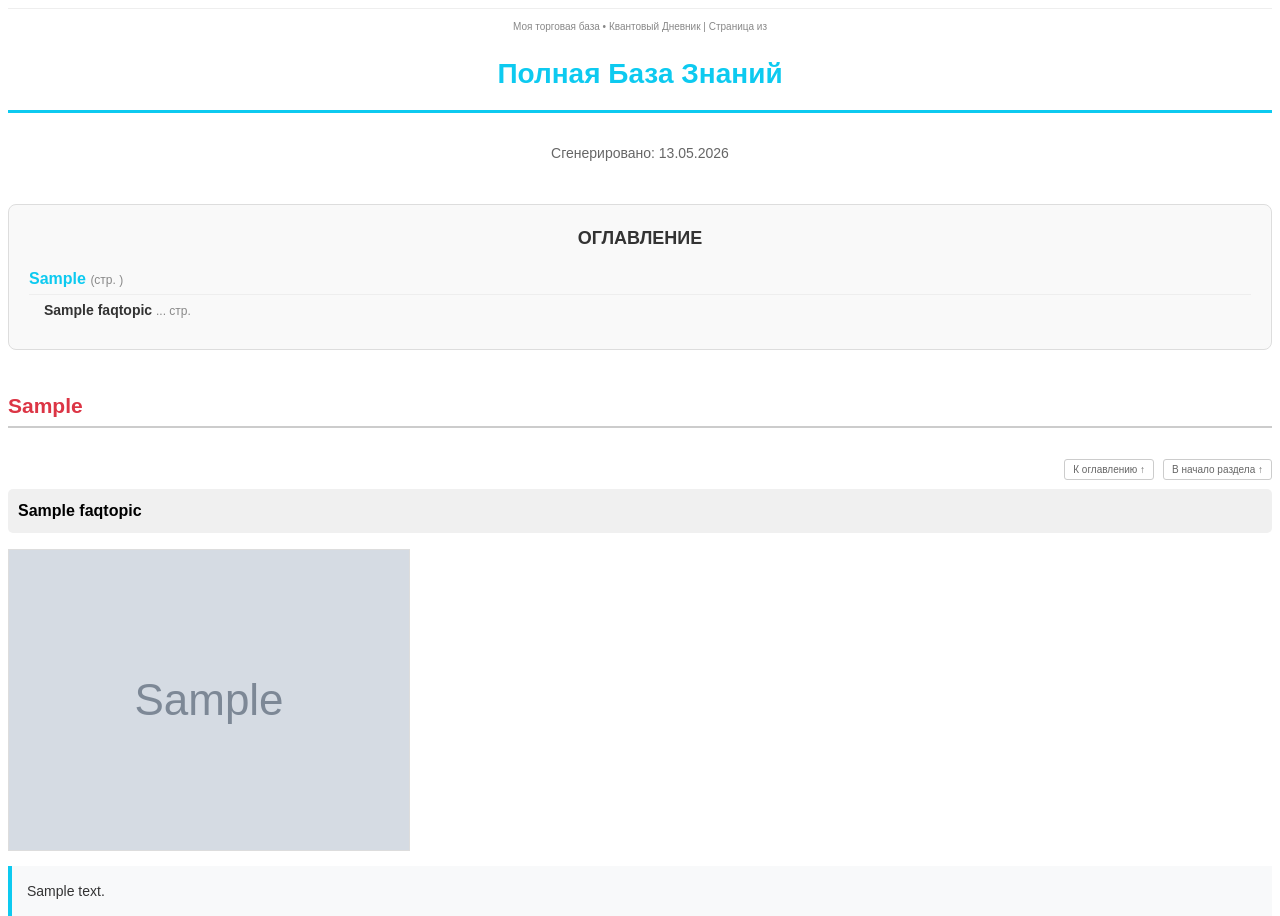
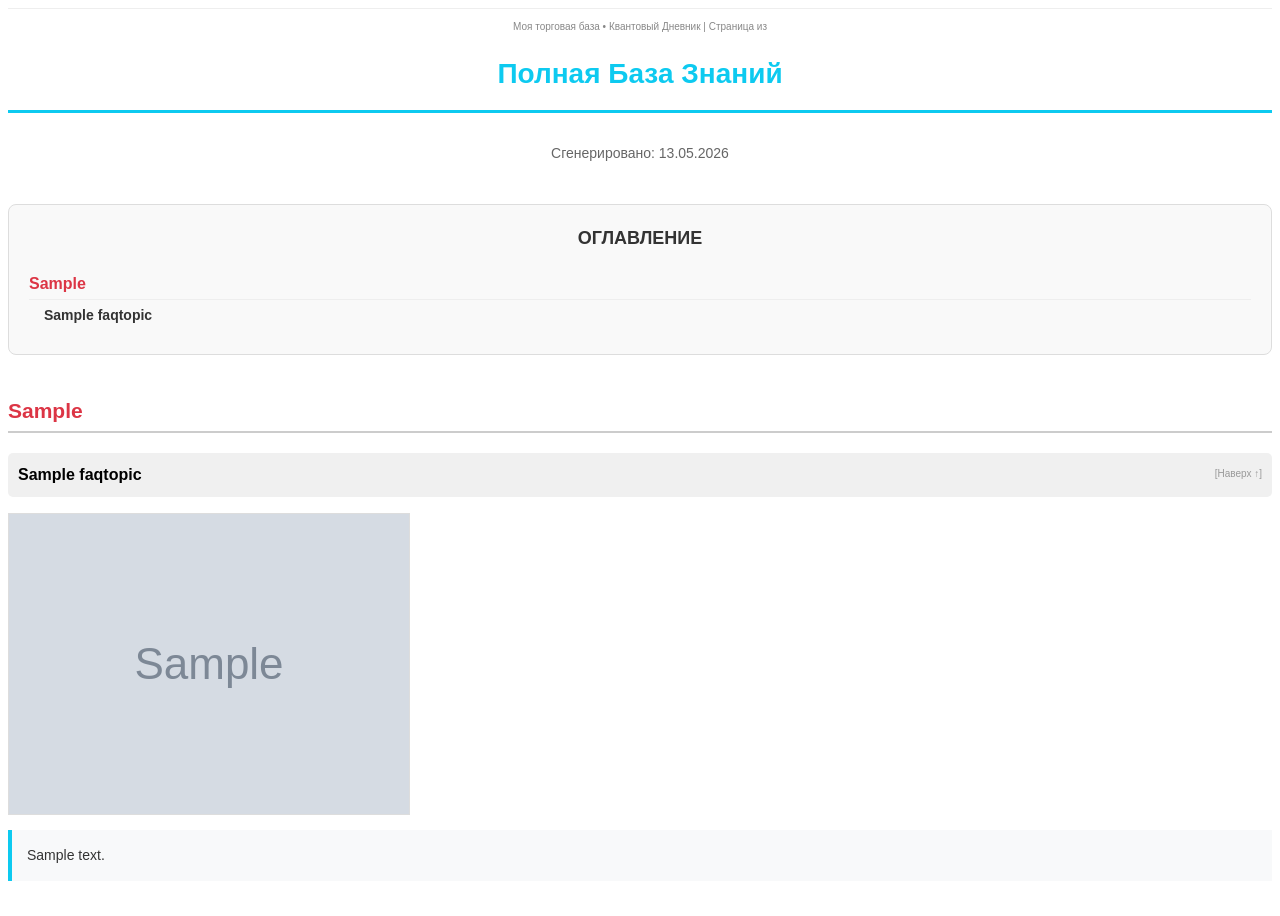
Before and after one commit to fmnathpsfecyivpzzitlzlnp-blip/mt5-django-journal, a Django app: template templates/faq_all_pdf_template.html in a window 1280 px wide. Shown: the top 916 px of the page. After the commit the page ends 881 px from the top, so only its background shows below. Run offline with Django 5.2, Linux system fonts and the light colour scheme; the template is opened without the code that fills it: values that come from a table or form of the project are taken from there, others are empty; tables that the repository leaves empty hold one stand-in row (values such as "Sample post"); grey boxes marked "Sample" are stand-in pictures.

Commit message:
fix: remove buggy xhtml2pdf auto-toc, implement clean manual clickable TOC without page numbers in FAQ PDF

```diff
--- a/templates/faq_all_pdf_template.html
+++ b/templates/faq_all_pdf_template.html
@@ -12,33 +12,29 @@
 
         h1 { text-align: center; color: #0dcaf0; border-bottom: 3px solid #0dcaf0; padding-bottom: 15px; margin-bottom: 30px; }
         h2 { color: #dc3545; border-bottom: 2px solid #ccc; padding-bottom: 5px; margin-top: 40px; }
-        h3 { color: #000; margin-top: 10px; font-size: 16px; background-color: #f0f0f0; padding: 10px; border-radius: 5px; }
+        h3 { color: #000; margin-top: 20px; font-size: 16px; background-color: #f0f0f0; padding: 10px; border-radius: 5px; }
 
         .block { margin-bottom: 20px; page-break-inside: avoid; }
         .block img { max-width: 100%; height: auto; display: block; margin: 15px 0; border: 1px solid #ddd; }
         .block-text { background: #f8f9fa; padding: 15px; border-left: 4px solid #0dcaf0; }
 
-        /* Стили оглавления */
+        /* --- СТИЛИ ДЛЯ РУЧНОГО ОГЛАВЛЕНИЯ БЕЗ СТРАНИЦ --- */
         .toc { margin-bottom: 40px; background: #f9f9f9; padding: 20px; border-radius: 8px; border: 1px solid #ddd; }
-        .toc-title { font-size: 18px; font-weight: bold; margin-bottom: 15px; text-align: center; text-transform: uppercase; }
+        .toc-title { font-size: 18px; font-weight: bold; margin-bottom: 20px; text-align: center; text-transform: uppercase; }
         .toc-cat { font-size: 16px; font-weight: bold; margin-top: 15px; margin-bottom: 5px; border-bottom: 1px solid #eee; padding-bottom: 3px; }
-        .toc-topic { font-size: 14px; margin-left: 15px; margin-bottom: 8px; font-weight: bold; } /* Жирный шрифт в оглавлении */
+        .toc-topic { font-size: 14px; font-weight: bold; margin-left: 15px; margin-bottom: 8px; }
 
-        a { text-decoration: none; color: #0dcaf0; }
+        a { text-decoration: none; color: #dc3545; }
         .toc-topic a { color: #333; }
-        .page-num { color: #888; font-size: 12px; font-weight: normal; }
-
-        /* Кнопки навигации внутри разделов */
-        .nav-buttons { text-align: right; margin-bottom: 0px; margin-top: 30px; }
-        .nav-btn { font-size: 10px; color: #666; border: 1px solid #ccc; padding: 4px 8px; background: #fff; text-decoration: none; border-radius: 3px; margin-left: 5px; }
     </style>
 </head>
 <body>
+    <!-- ФУТЕР (Страницы только внизу листа, в оглавлении их не будет) -->
     <div id="footer_content" style="text-align: center; font-size: 10px; color: #888; border-top: 1px solid #eee; padding-top: 10px;">
         Моя торговая база • Квантовый Дневник | Страница <pdf:pagenumber> из <pdf:pagecount>
     </div>
 
-    <!-- ЯКОРЬ ДЛЯ ВОЗВРАТА К ОГЛАВЛЕНИЮ -->
+    <!-- ЯКОРЬ НАВЕРХ -->
     <a name="toc" id="toc"></a>
 
     <h1>Полная База Знаний</h1>
@@ -46,28 +42,22 @@
 
     {% regroup topics by category as category_list %}
 
-    <!-- ОГЛАВЛЕНИЕ СО СПИСКОМ ТЕМ И НОМЕРАМИ СТРАНИЦ -->
+    <!-- ОГЛАВЛЕНИЕ (КЛИКАБЕЛЬНОЕ, ЖИРНОЕ, БЕЗ НОМЕРОВ СТРАНИЦ) -->
     {% if category_list %}
     <div class="toc">
         <div class="toc-title">Оглавление</div>
         {% for category in category_list %}
             <div class="toc-cat">
                 <a href="#cat-{{ forloop.counter }}">{{ category.grouper|default:"Разное" }}</a>
-                <!-- Динамический подсчет страницы для категории -->
-                <span class="page-num">(стр. <pdf:pagenumber ref="cat-{{ forloop.counter }}" />)</span>
             </div>
 
             {% for topic in category.list %}
                 <div class="toc-topic">
                     <a href="#topic-{{ topic.id }}">{{ topic.question }}</a>
-                    <!-- Динамический подсчет страницы для конкретного вопроса -->
-                    <span class="page-num">... стр. <pdf:pagenumber ref="topic-{{ topic.id }}" /></span>
                 </div>
             {% endfor %}
         {% endfor %}
     </div>
-
-    <!-- Перекидываем на новую страницу после оглавления -->
     <pdf:nextpage />
     {% endif %}
 
@@ -78,20 +68,18 @@
         <h2>{{ category.grouper|default:"Разное" }}</h2>
 
         {% for topic in category.list %}
-            <!-- КНОПКИ НАВИГАЦИИ -->
-            <div class="nav-buttons">
-                <a href="#toc" class="nav-btn">К оглавлению &uarr;</a>
-                <a href="#cat-{{ forloop.parentloop.counter }}" class="nav-btn">В начало раздела &uarr;</a>
-            </div>
-
             <!-- Якорь вопроса -->
             <a name="topic-{{ topic.id }}" id="topic-{{ topic.id }}"></a>
-            <h3>{{ topic.question }}</h3>
+            <h3>
+                {{ topic.question }}
+                <a href="#toc" style="font-size: 10px; color: #999; text-decoration: none; font-weight: normal; float: right; margin-top: 3px;">[Наверх &uarr;]</a>
+            </h3>
 
             {% for block in topic.blocks.all %}
                 <div class="block">
                     {% if block.image %}
-                        <img src="{{ block.image.url }}">
+                        <!-- Закрытый тег картинки -->
+                        <img src="{{ block.image.url }}" />
                     {% endif %}
                     {% if block.text %}
                         <div class="block-text">{{ block.text|linebreaksbr }}</div>
```
